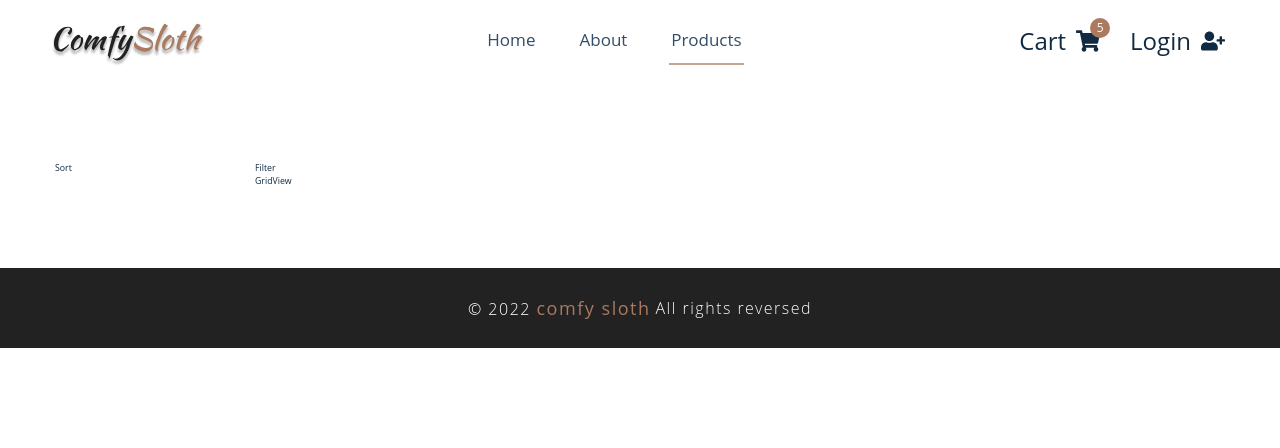
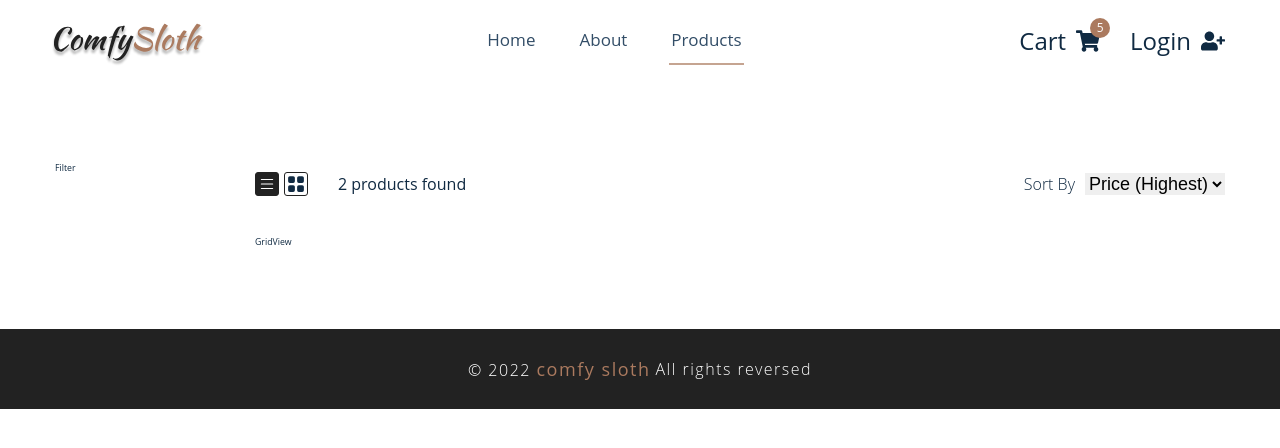
Before and after one commit to Fekry-Ahmed/Comfy-sloth, a React (Create React App) app: page /products in a window 1280 px wide. Shown: the top 448 px of the page. Built offline with nearby package versions, Linux system fonts and the light colour scheme; no server answers.

Commit message:
sort component

```diff
--- a/src/components/Filter.js
+++ b/src/components/Filter.js
@@ -1,4 +1,5 @@
 import React from 'react';
+import classes from './Filter.module.css';
 
 const Filter = () => {
   return <div>Filter</div>;
--- a/src/components/Sort.js
+++ b/src/components/Sort.js
@@ -1,7 +1,26 @@
 import React from 'react';
+import { BsList, BsFillGridFill } from 'react-icons/bs';
+import classes from './Sort.module.css';
 
 const Sort = () => {
-  return <div>Sort</div>;
+  return (
+    <div className={classes.wrapper}>
+      <div className={classes.view__buttons}>
+        <BsList className={classes.active} />
+        <BsFillGridFill />
+      </div>
+      <span className={classes.count}>2 products found</span>
+      <form className={classes.form}>
+        <span>sort by</span>
+        <select name="sort" id="sort">
+          <option value="priceLow">price (highest)</option>
+          <option value="PiceHigh">price (lowest)</option>
+          <option value="A_to_Z">name (A - Z)</option>
+          <option value="Z_to_A">name (Z - A)</option>
+        </select>
+      </form>
+    </div>
+  );
 };
 
 export default Sort;
--- a/src/components/Sort.module.css
+++ b/src/components/Sort.module.css
@@ -0,0 +1,52 @@
+.wrapper {
+  display: flex;
+  align-items: center;
+  justify-content: space-between;
+  padding: 1rem 0;
+  margin-bottom: 3rem;
+}
+
+.view__buttons {
+  display: flex;
+  align-items: center;
+  gap: 0.5rem;
+  margin-right: 3rem;
+}
+
+.view__buttons svg {
+  font-size: 2.4rem;
+  padding: 0.2rem;
+  border: 1px solid var(--clr-black);
+  border-radius: 3px;
+}
+
+.view__buttons > .active {
+  background-color: var(--clr-black);
+  color: var(--clr-white);
+}
+
+.count {
+  font-size: 1.6rem;
+}
+
+.form {
+  margin-left: auto;
+  display: flex;
+  align-items: center;
+  gap: 1rem;
+  font-weight: 100;
+  font-size: 1.6rem;
+  text-transform: capitalize;
+}
+
+.form input {
+}
+
+.form select {
+  font-size: 1.8rem;
+  border: none;
+  text-transform: capitalize;
+}
+
+.form option {
+}
--- a/src/pages/Products.js
+++ b/src/pages/Products.js
@@ -6,8 +6,8 @@ import classes from './Products.module.css';
 const Products = () => {
   return (
     <div className={`${classes.wrapper} container section`}>
+      <Filter />
       <Sort className={classes.sort} />
-      <Filter />
       <GridView />
     </div>
   );
```
